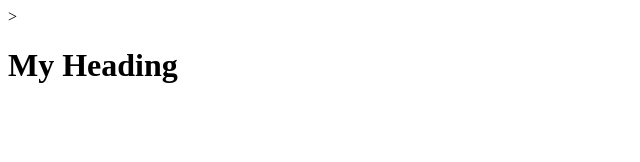
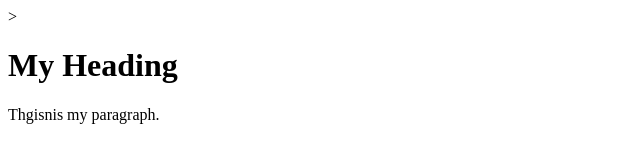
Before and after one commit to rloke/git-test, a plain HTML site: page index.html in a window 1280 px wide. Shown: the whole page, without its empty margins (0-640 px from the left). Drawn offline with Linux system fonts and the light colour scheme.

Commit message:
Second commit

```diff
--- a/index.html
+++ b/index.html
@@ -6,6 +6,7 @@
     <body>
 
         <h1>My Heading</h1>
+        <p>Thgisnis my paragraph.</p>
     </body>
 
 </html>
```
